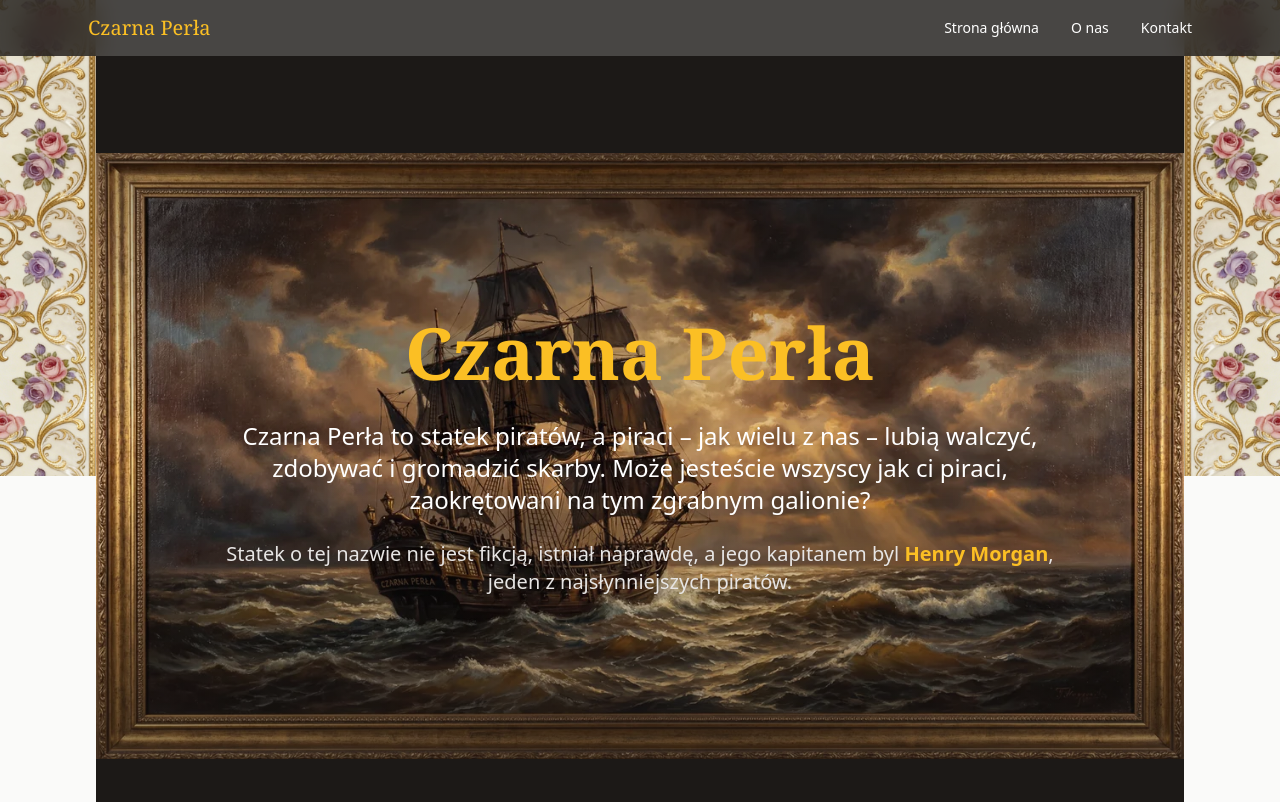
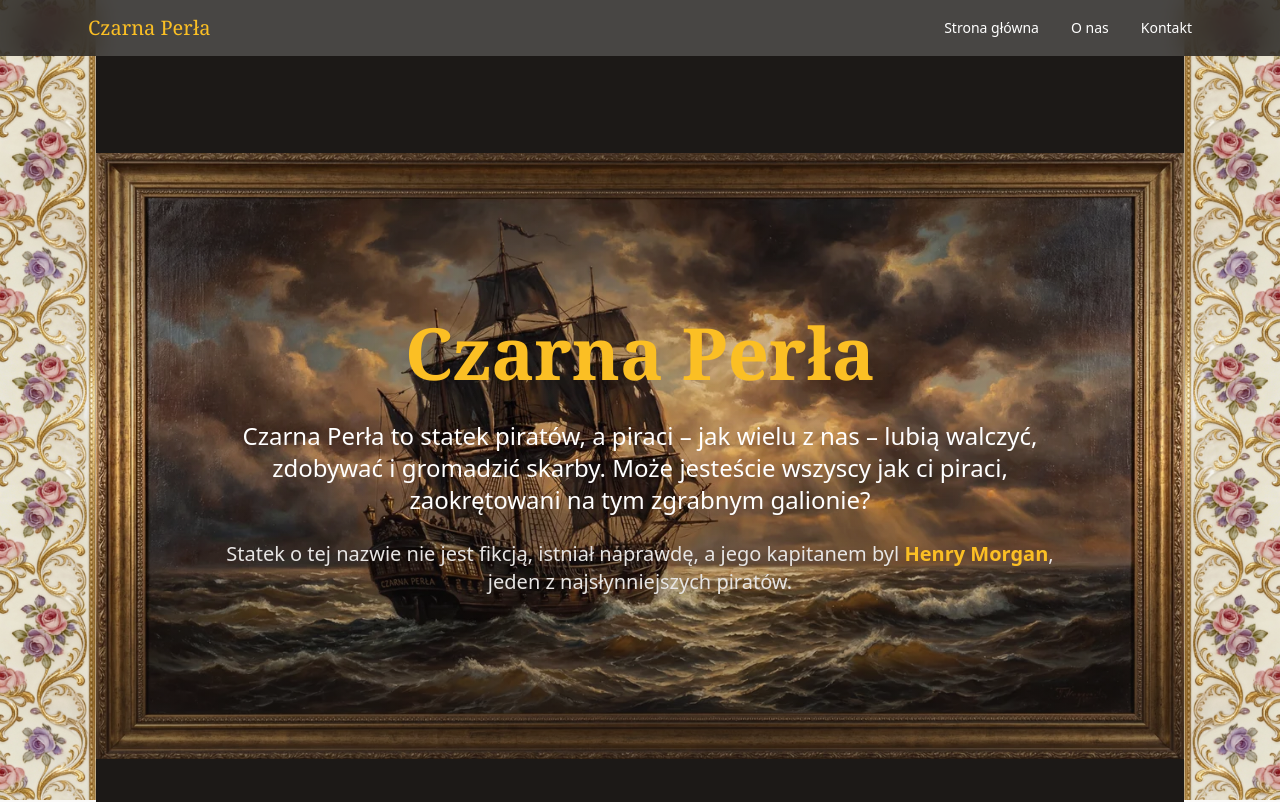
Before and after one commit to MOUVAL/czarnaperelka, a Next.js app: page / in a window 1280 px wide. Shown: the top 802 px of the page. Built offline with nearby package versions, Linux system fonts and the light colour scheme; a web font is replaced by a local one.

Commit message:
Tile side strips vertically (repeat-y)
- Changed from Image component to CSS background
- background-repeat: repeat-y tiles the strip down the page
- Right side mirrored with transform: scaleX(-1)

```diff
--- a/src/app/layout.tsx
+++ b/src/app/layout.tsx
@@ -22,29 +22,28 @@ export default function RootLayout({ children }: { children: React.ReactNode })
       <body className="bg-stone-50 text-stone-900">
         <Header />
 
-        {/* Left decorative strip */}
-        <div className="absolute left-0 top-0 w-16 md:w-24 z-40 pointer-events-none">
-          <Image
-            src="/images/strip.jpg"
-            alt=""
-            width={100}
-            height={600}
-            className="w-full h-auto"
-            sizes="100px"
-          />
-        </div>
+        {/* Left decorative strip - tiled */}
+        <div
+          className="absolute left-0 top-0 bottom-0 w-16 md:w-24 z-40 pointer-events-none"
+          style={{
+            backgroundImage: 'url(/images/strip.jpg)',
+            backgroundSize: '100% auto',
+            backgroundRepeat: 'repeat-y',
+            backgroundPosition: 'top'
+          }}
+        />
 
-        {/* Right decorative strip (mirrored) */}
-        <div className="absolute right-0 top-0 w-16 md:w-24 z-40 pointer-events-none">
-          <Image
-            src="/images/strip.jpg"
-            alt=""
-            width={100}
-            height={600}
-            className="w-full h-auto scale-x-[-1]"
-            sizes="100px"
-          />
-        </div>
+        {/* Right decorative strip - tiled and mirrored */}
+        <div
+          className="absolute right-0 top-0 bottom-0 w-16 md:w-24 z-40 pointer-events-none"
+          style={{
+            backgroundImage: 'url(/images/strip.jpg)',
+            backgroundSize: '100% auto',
+            backgroundRepeat: 'repeat-y',
+            backgroundPosition: 'top',
+            transform: 'scaleX(-1)'
+          }}
+        />
 
         <div className="ml-16 md:ml-24 mr-16 md:mr-24">
           {children}
```
